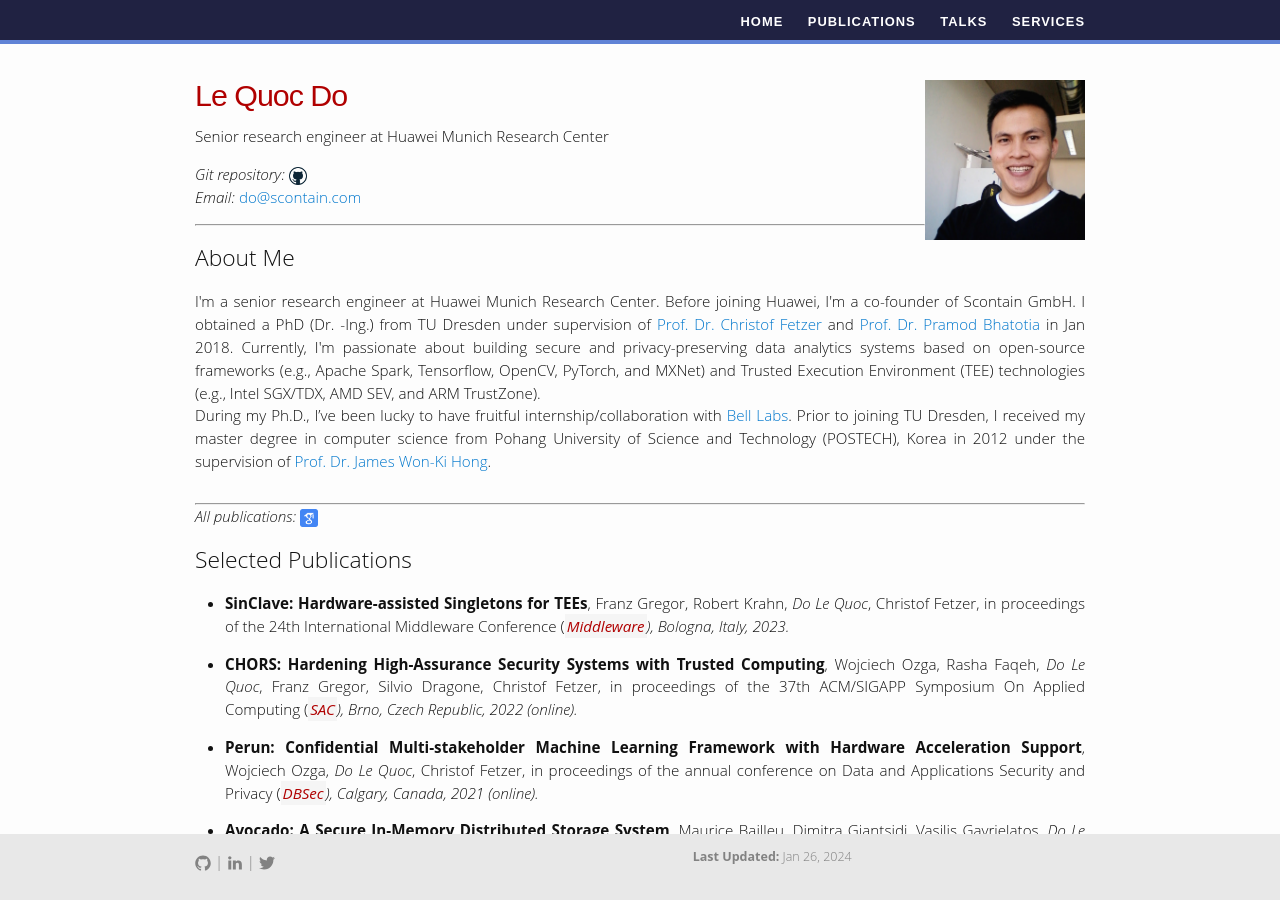
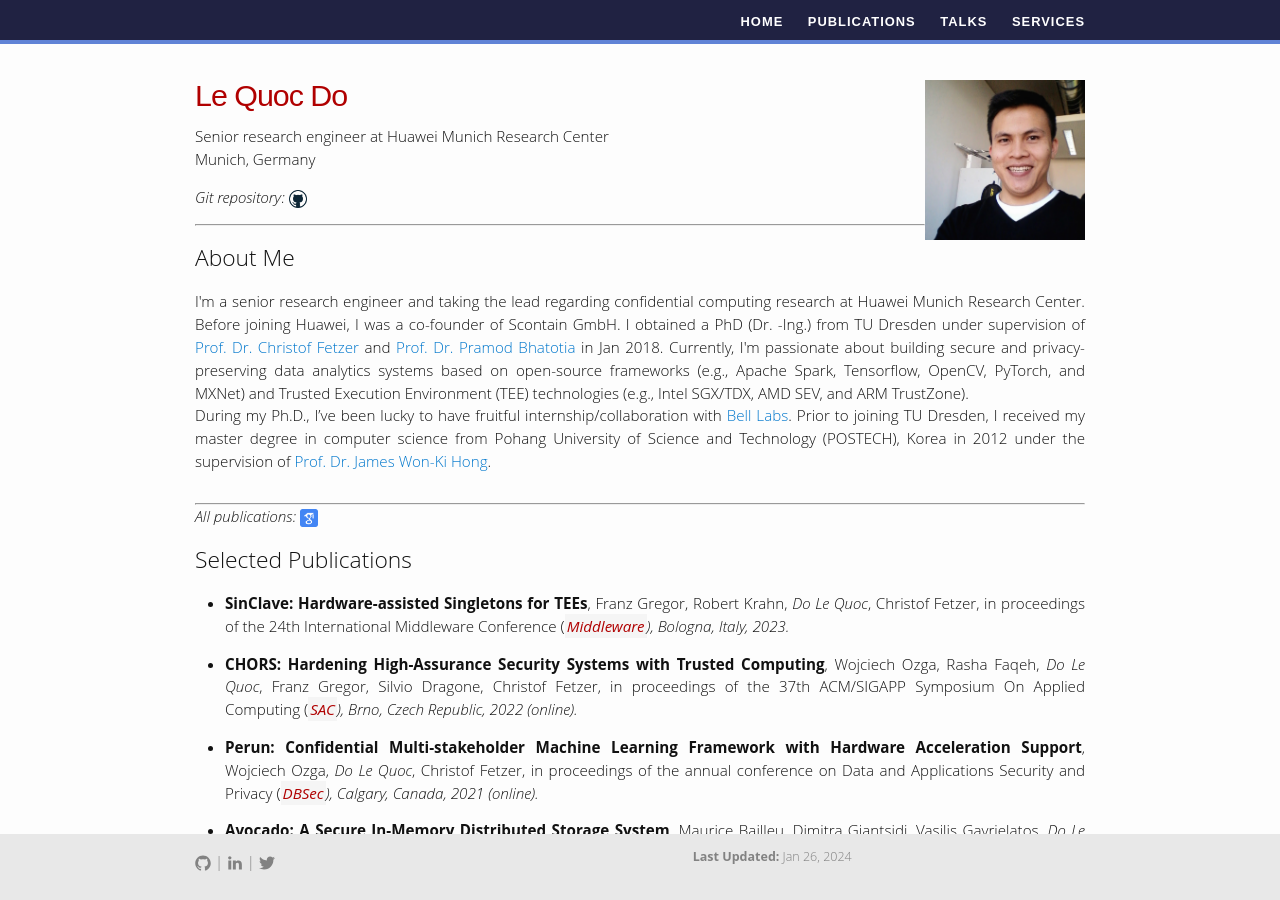
Before and after one commit to doflink/doflink.github.io, a Jekyll site: the page built from index.md, in a window 1280 px wide and 900 px high. Built offline with Jekyll 4.4.1, drawn with Linux system fonts in a browser that asks for light colours; our own code applies the rules of GitHub Pages for plain Markdown files.

Commit message:
feat: update status

```diff
--- a/index.md
+++ b/index.md
@@ -5,12 +5,12 @@ layout: default
 # Le Quoc Do <a href="/images/me.jpg" target="_blank"> <img src="images/me.jpg" alt="Le Quoc Do" style="width:160px;" align="right"></a>
 Senior research engineer at Huawei Munich Research Center <br>
 <!-- Co-founder of <a href="https://scontain.com/" target="_blank">Scontain</a> GmbH <br> -->
-<!-- Munich, Germany <br> -->
+Munich, Germany <br>
 
 
 <!-- <em>Curriculum Vitae: </em><a href="/files/CV_new.pdf" target="_blank">PDF</a>  <small>(September, 2017)</small> <br> -->
 <em>Git repository: </em><a href="https://github.com/doflink"> <img class="t0" width="2%" src="/images/github-icon.png" alt="github"></a><br>
-<em>Email: </em><a href="mailto:do@scontain.com">do@scontain.com</a> <br>
+<!-- <em>Email: </em><a href="mailto:do@scontain.com">do@scontain.com</a> <br> -->
 <!-- <em>Office: </em>Systems Engineering Chair, APB 3074<br> -->
 
 <!-- <hr width="600px"> -->
@@ -26,7 +26,7 @@ Senior research engineer at Huawei Munich Research Center <br>
 <p align="justify">
 <!-- a class="tosu">I have successfully defended my PhD thesis!!!</a> -->
 
-I'm a senior research engineer at Huawei Munich Research Center. Before joining Huawei, I'm a co-founder of Scontain GmbH. I obtained a PhD (Dr. -Ing.) from TU Dresden under supervision of <a href="https://tu-dresden.de/ing/informatik/sya/se/die-professur/inhaber-in" target="_blank"> Prof. Dr. Christof Fetzer</a> and <a href="http://homepages.inf.ed.ac.uk/pbhatoti" target="_blank"> Prof. Dr. Pramod Bhatotia</a> in Jan 2018.
+I'm a senior research engineer and taking the lead regarding confidential computing research at Huawei Munich Research Center. Before joining Huawei, I was a co-founder of Scontain GmbH. I obtained a PhD (Dr. -Ing.) from TU Dresden under supervision of <a href="https://tu-dresden.de/ing/informatik/sya/se/die-professur/inhaber-in" target="_blank"> Prof. Dr. Christof Fetzer</a> and <a href="http://homepages.inf.ed.ac.uk/pbhatoti" target="_blank"> Prof. Dr. Pramod Bhatotia</a> in Jan 2018.
 <!-- a Since April 2018, I have joined  <a href="http://scontain.com" target="_blank">Scontain</a> startup as a co-founder.-->
 Currently, I'm passionate about building secure and privacy-preserving data analytics systems based on open-source frameworks (e.g., Apache Spark, Tensorflow, OpenCV, PyTorch, and MXNet) and Trusted Execution Environment (TEE) technologies (e.g., Intel SGX/TDX, AMD SEV, and ARM TrustZone).
 <br>
```
